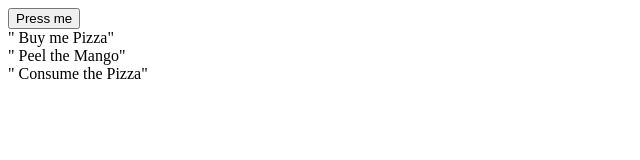
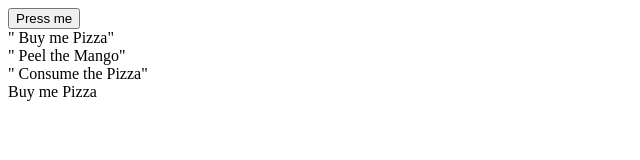
Before and after one commit to shawasty/JS-Refresher, a plain HTML site: page todo.html in a window 1280 px wide. Shown: the whole page, without its empty margins (0-640 px from the left). Drawn offline with Linux system fonts and the light colour scheme.

Commit message:
introduced Dom

```diff
--- a/todo.html
+++ b/todo.html
@@ -13,7 +13,9 @@
         let todo2 = " Peel the Mango"
         let todo3 = " Consume the  Pizza"
 
-
+        let element = document.createElement("div");
+        element.innerText = todo1;
+        document.body.appendChild(element);
     </script>
     </body>
 </html>
```
